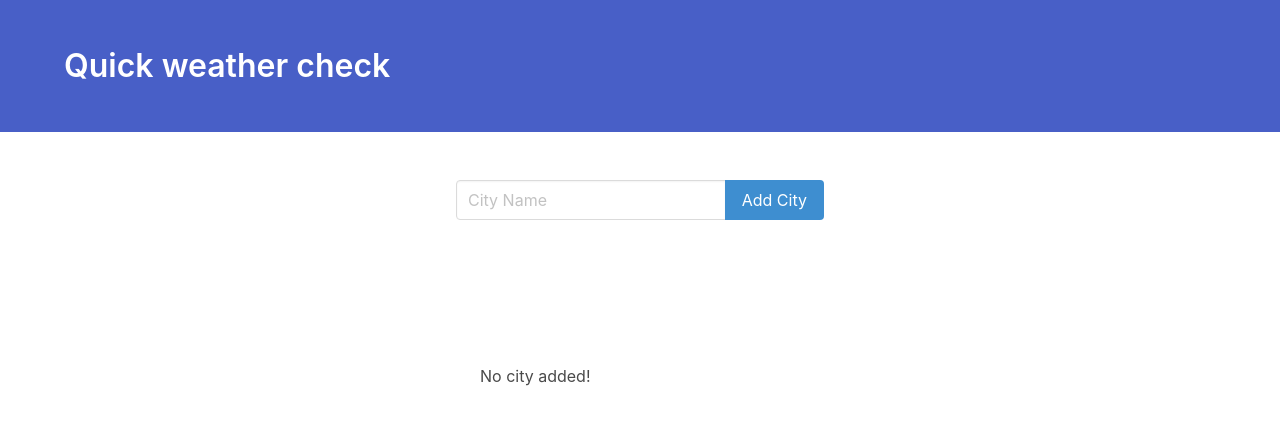
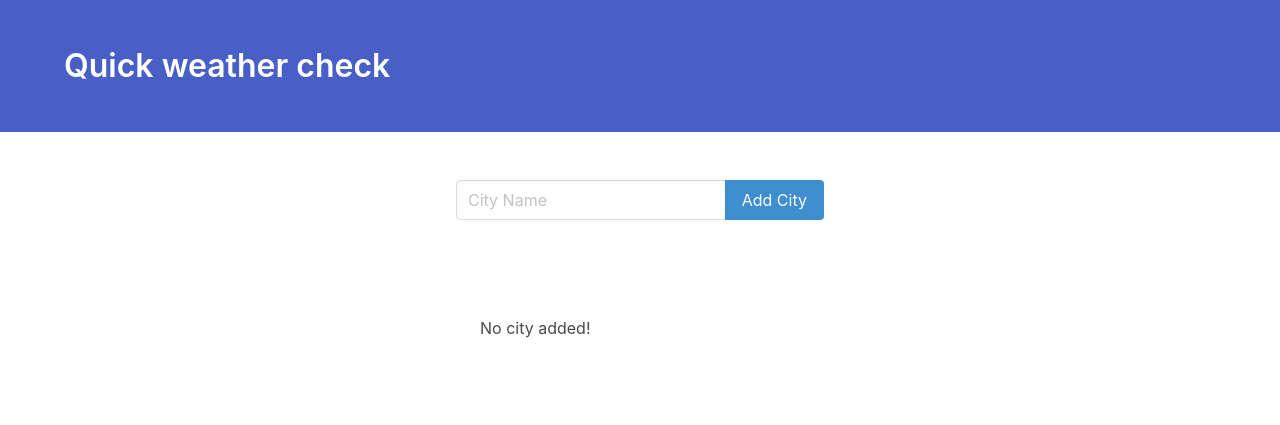
Before and after one commit to ast-cloud/quickweather, a Django app: template templates/index.html in a window 1280 px wide. Shown: the top 425 px of the page. Run offline with Django 3.2, Linux system fonts and the light colour scheme; the template is opened without the code that fills it, so the values that code supplies are empty; some libraries are stand-ins or nearby versions.

Commit message:
Some UI changes.

```diff
--- a/templates/index.html
+++ b/templates/index.html
@@ -48,7 +48,7 @@
 
                 <div class="column is-offset-4 is-4">
                     {% if not l %}
-                    <div class="alert alert-primary my-6 mx-5" role="alert">
+                    <div class="alert alert-primary my-7 mx-5" role="alert">
                         No city added!
                     </div>
                     {% endif %}
```
